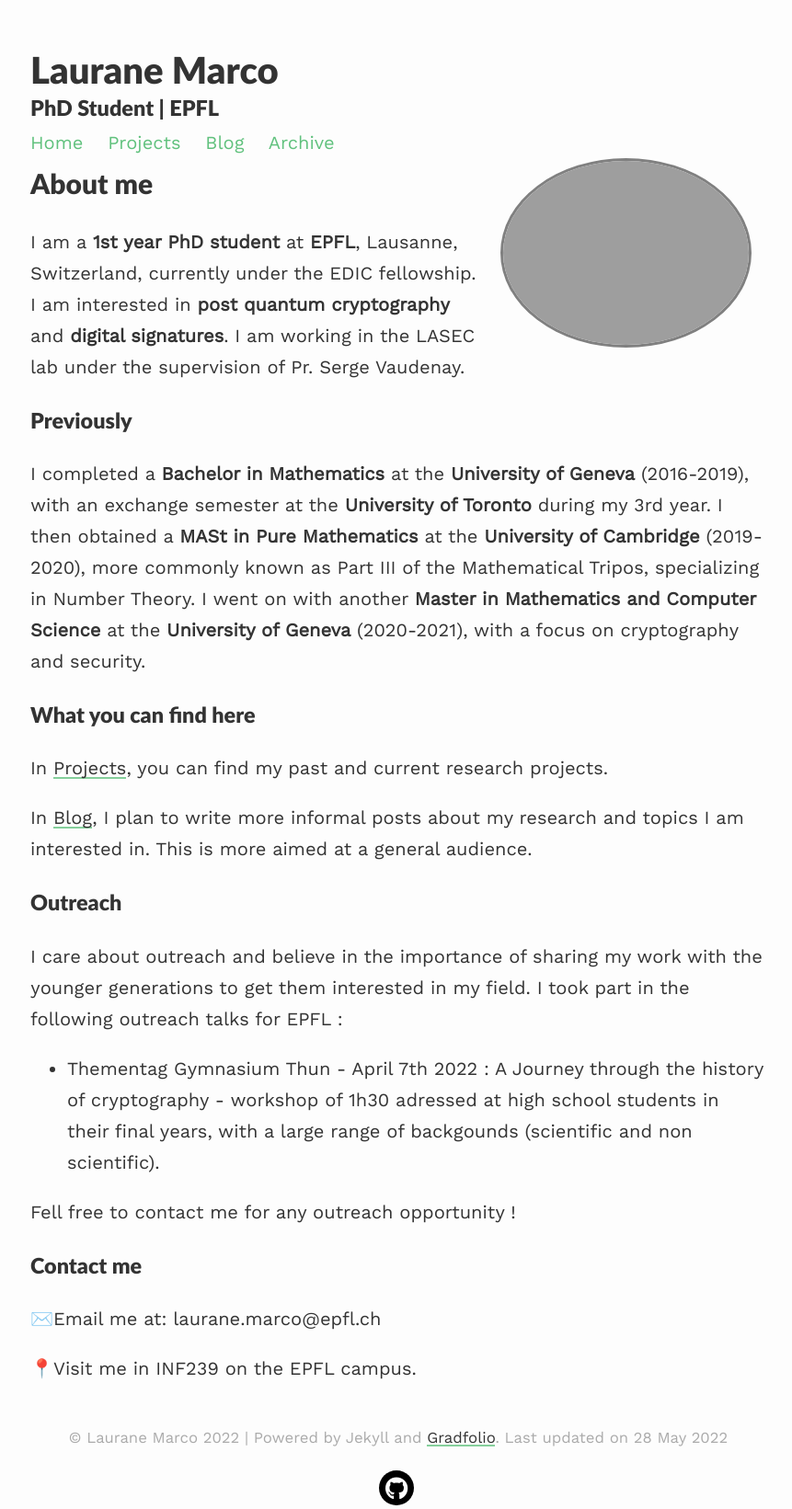
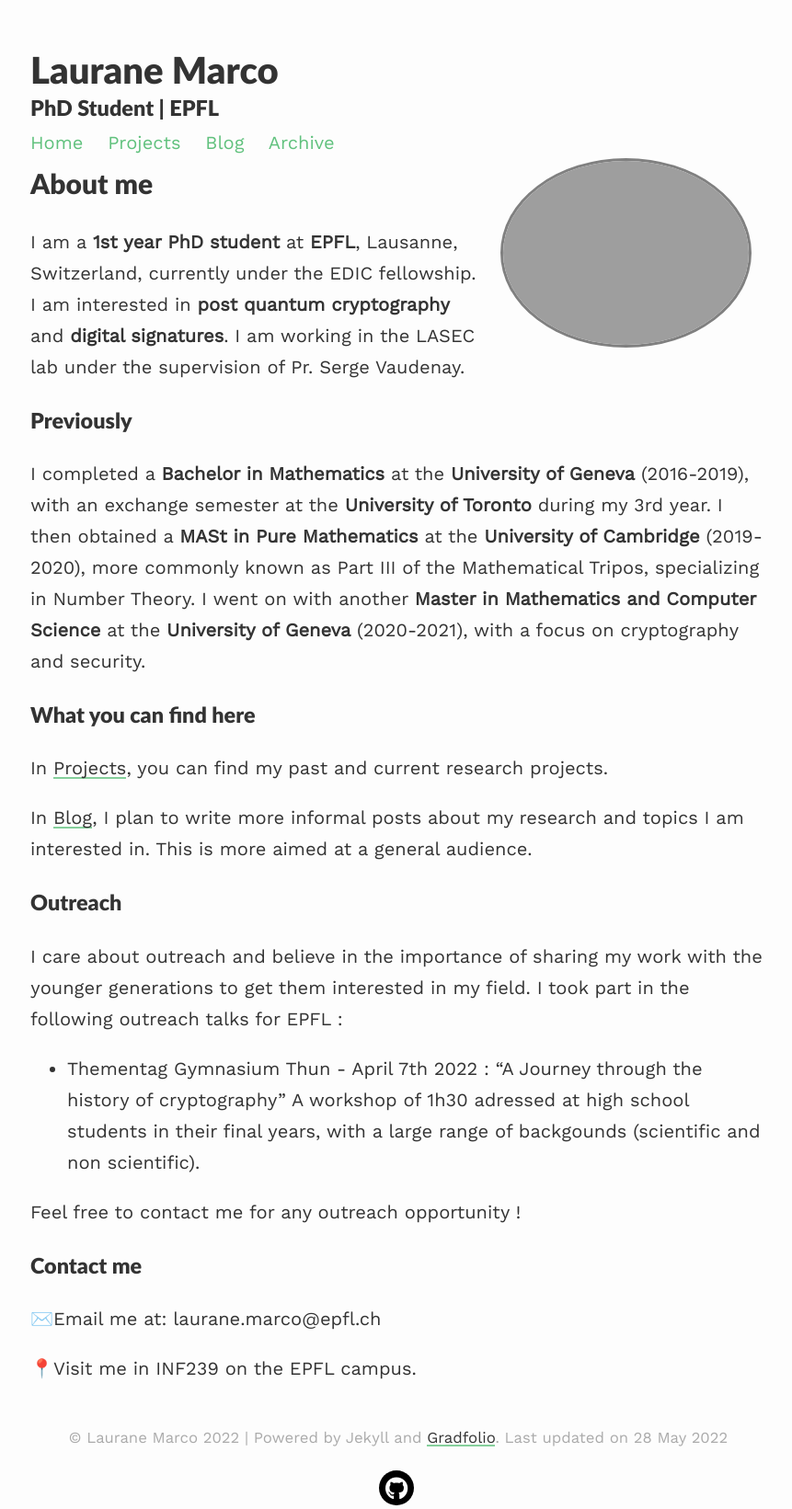
Before and after one commit to lauranemarco/lauranemarco.github.io, a Jekyll site: the page built from index.md, in a window 1280 px wide. Shown: the whole page at 92% size, without its empty margins (207-1068 px from the left). Built offline with Jekyll 4.4.1, drawn with Linux system fonts in a browser that asks for light colours; nearby versions of some CDN libraries; our own code applies the rules of GitHub Pages for plain Markdown files.

Commit message:
Update index.md

```diff
--- a/index.md
+++ b/index.md
@@ -27,10 +27,10 @@ In [Blog](https://lauranemarco.github.io/blog/), I plan to write more informal p
 ### Outreach
 I care about outreach and believe in the importance of sharing my work with the younger generations to get them interested in my field.
 I took part in the following outreach talks for EPFL :
-- Thementag Gymnasium Thun - April 7th 2022 : A Journey through the history of cryptography - workshop of 1h30 adressed at high school students in their final years, with a large range of backgounds (scientific and non scientific).
+- Thementag Gymnasium Thun - April 7th 2022 : "A Journey through the history of cryptography" A workshop of 1h30 adressed at high school students in their final years, with a large range of backgounds (scientific and non scientific).
 
 
-Fell free to contact me for any outreach opportunity !
+Feel free to contact me for any outreach opportunity !
 
 ### Contact me
 ✉️Email me at: laurane.marco@epfl.ch
```
